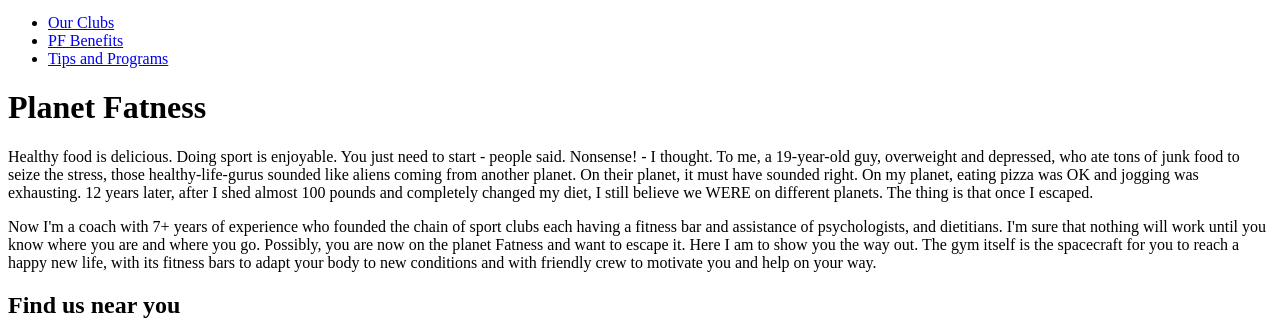
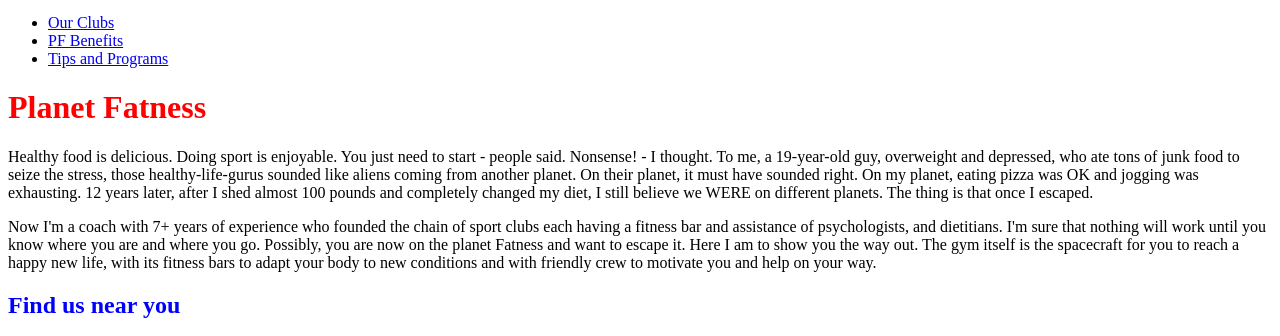
Before and after one commit to Voroshylo/tutorial1, a plain HTML site: page index.html in a window 1280 px wide. Shown: the part 54-390 px from the top of the page. Drawn offline with Linux system fonts and the light colour scheme.

Commit message:
color h1

```diff
--- a/index.html
+++ b/index.html
@@ -27,7 +27,7 @@
 </header>
 
 <main>
-  <h1>Planet Fatness</h1>
+  <h1 Planet style="color: red">Planet Fatness</h1>
   <p>
     Healthy food is delicious. Doing sport is enjoyable. You just need to start
     - people said. Nonsense! - I thought. To me, a 19-year-old guy, overweight
@@ -49,7 +49,7 @@
   </p>
 
   <section>
-    <h2 id="clubs">Find us near you</h2>
+    <h2 id="clubs" style="color: blue">Find us near you</h2>
     <p>
       Get healthy, feel strong, and be happy! With 50+ classes on the menu,
       including HIIT classes, group fitness, and Personal Training, we have
```
